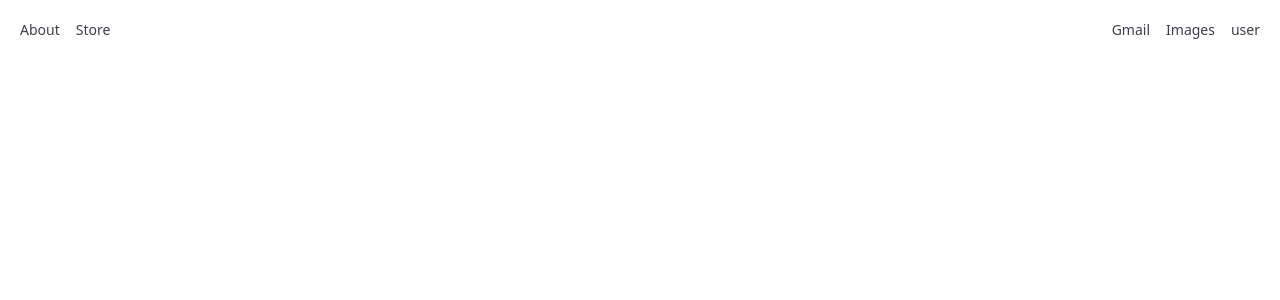
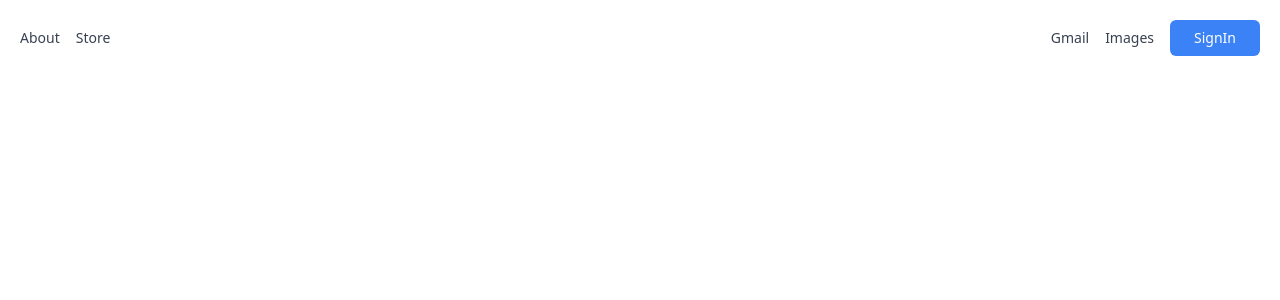
Before and after one commit to Roshantiwary1/Google-Clone, a Next.js app: page / in a window 1280 px wide. Shown: the top 300 px of the page. Built offline with nearby package versions, Linux system fonts and the light colour scheme; no server answers.

Commit message:
add next-auth and made the signin page

```diff
--- a/components/User.js
+++ b/components/User.js
@@ -1,10 +1,13 @@
-import React from 'react'
+import { useSession,signIn,signOut } from "next-auth/react"
 
 function User() {
+    const {data:session} = useSession()
+
   return (
-    <div>
-      user
-    </div>
+    <>
+        {session && (<><img onClick={signOut} src={session.user.image} className="cursor-pointer h-10 w-10 rounded-full hover:bg-gray-200 p-1"/></>)}
+        {!session && (<><button onClick={signIn} className="bg-blue-500 text-white px-6 py-2 font-medium rounded-md hover:brightness-110 hover:shadow-md">SignIn</button></>)}
+    </>
   )
 }
 
--- a/package.json
+++ b/package.json
@@ -13,6 +13,7 @@
     "eslint": "8.32.0",
     "eslint-config-next": "13.1.5",
     "next": "13.1.5",
+    "next-auth": "^4.18.10",
     "react": "18.2.0",
     "react-dom": "18.2.0"
   },
--- a/pages/_app.js
+++ b/pages/_app.js
@@ -1,5 +1,8 @@
 import '@/styles/globals.css'
+import { SessionProvider } from "next-auth/react"
 
-export default function App({ Component, pageProps }) {
-  return <Component {...pageProps} />
+export default function App({ Component, pageProps:{session,...pageProps} }) {
+  return <SessionProvider session={session}>
+    <Component {...pageProps}/>
+  </SessionProvider>
 }
--- /dev/null
+++ b/pages/api/auth/[...nextauth].js
@@ -0,0 +1,19 @@
+import NextAuth from "next-auth"
+import GoogleProvider from "next-auth/providers/google"
+
+export const authOptions = {
+  // Configure one or more authentication providers
+  providers: [
+    GoogleProvider({
+      clientId: process.env.GOOGLE_CLIENT_ID,
+      clientSecret: process.env.GOOGLE_CLIENT_SECRET,
+    }),
+    // ...add more providers here
+  ],
+
+  pages:{
+    signIn:"/auth/signin"
+  }
+}
+
+export default NextAuth(authOptions)
--- /dev/null
+++ b/pages/auth/signin.js
@@ -0,0 +1,32 @@
+import React from 'react'
+import Header from '../../components/Header';
+import { getProviders, signIn  } from 'next-auth/react';
+import Image from 'next/image';
+const signin = ({Providers}) => {
+  return (
+    <>
+      <Header/>
+      <div className="mt-7 flex justify-center">
+        {Object.values(Providers).map((provider)=>(
+            <div key={provider.name} className="flex justify-center flex-col items-center">
+                <img className='w-[350px] object-cover' src="https://www.citypng.com/public/uploads/preview/-11596994727l1jw5lvpmc.png" alt="logo"/>
+                <p className='text-sm italic mb-10 text-center text-gray-600'>this app is created for learning purposes</p>
+                <button onClick={()=>(signIn(provider.id , {callbackUrl:"/"}))} className="bg-blue-500 rounded-lg text-white p-3 hover:bg-blue-600">SignIn with {provider.name}</button>
+            </div>
+        ))}
+      </div>
+    </>
+  )
+}
+
+export default signin
+
+export async function getServerSideProps(){
+    const Providers = await getProviders();
+
+    return{
+        props:{
+            Providers
+        }
+    }
+}
```
Also changed, not shown: 2 other files (tests, documents, lock files or other folders).
